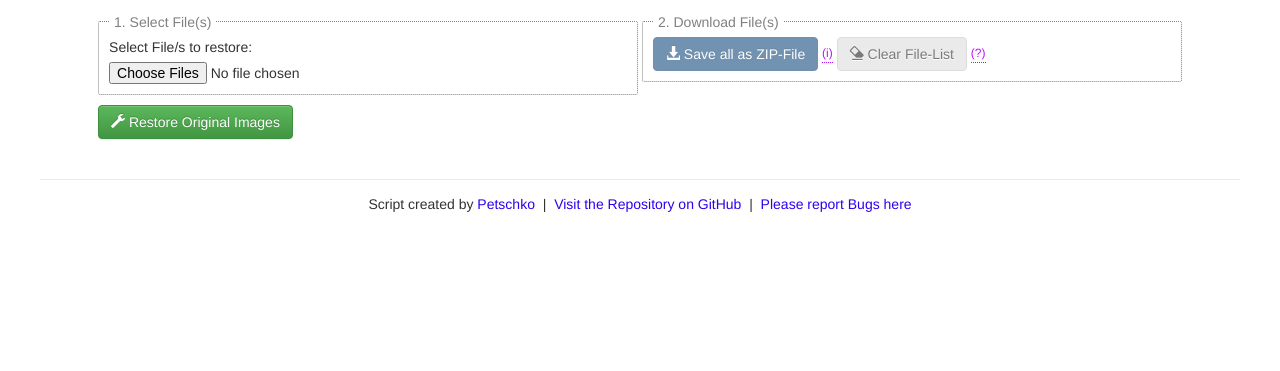
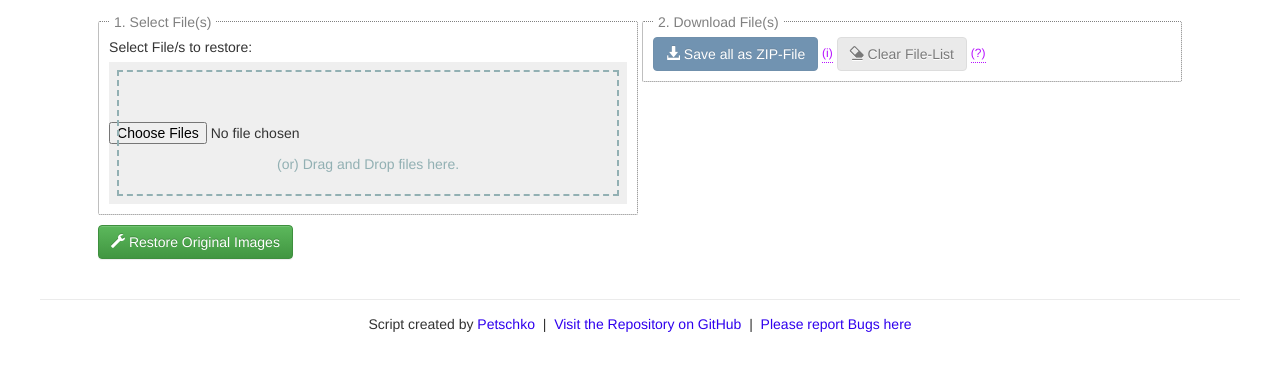
Before and after one commit to Petschko/RPG-Maker-MV-Decrypter, a website: page index.html in a window 1280 px wide. Both pictures are taken after a click on the link "(No-Key) Restore images from a Game". Shown: the part 309-680 px from the top of the page. Drawn offline with Linux system fonts and the light colour scheme.

Commit message:
Added better drag & drop support

```diff
--- a/index.html
+++ b/index.html
@@ -22,7 +22,7 @@
 		<!-- https://getbootstrap.com/docs/3.4/getting-started/ -->
 		<link rel="stylesheet" href="styles/bootstrap.min.css">
 		<link rel="stylesheet" href="styles/bootstrap-theme.min.css">
-		<link rel="stylesheet" href="styles/style.css?ver=1.2">
+		<link rel="stylesheet" href="styles/style.css?ver=2.0.1">
 	</head>
 	<body>
 		<noscript>
@@ -133,8 +133,8 @@
 								<label for="encryptedFiles">
 									En/Decrypt-File(s):
 								</label>
-								<div class="bottom-space">
-									<input type="file" accept=".png,.ogg,.m4a,.rpgmvp,.rpgmvm,.rpgmvo,.png_,.ogg_,.m4a_" name="encryptedFiles" id="encryptedFiles" multiple required>
+								<div class="bottom-space drag-drop-file">
+									<input type="file" accept=".png,.ogg,.m4a,.rpgmvp,.rpgmvm,.rpgmvo,.png_,.ogg_,.m4a_" name="encryptedFiles" id="encryptedFiles" title="Drag and drop files here or select them" multiple required>
 								</div>
 							</div>
 							</fieldset>
@@ -314,8 +314,8 @@
 								<label for="encryptedImg">
 									Select File/s to restore:
 								</label>
-								<div class="bottom-space">
-									<input id="encryptedImg" type="file" accept=".rpgmvp,.png_" name="encryptedImg" multiple required>
+								<div class="bottom-space drag-drop-file">
+									<input id="encryptedImg" type="file" accept=".rpgmvp,.png_" name="encryptedImg" title="Drag and drop files here or select them" multiple required>
 								</div>
 							</fieldset>
 
--- a/styles/style.css
+++ b/styles/style.css
@@ -348,6 +348,29 @@ button#encrypt > span {
 	margin: 0;
 }
 
+/* Drag & Drop Styles */
+.drag-drop-file {
+	position: relative;
+}
+
+.drag-drop-file input[type="file"] {
+	outline: 2px dashed #92b0b3;
+	outline-offset: -10px;
+	padding: 60px 0;
+	background-color: #efefef;
+	text-align: center;
+	width: 100%;
+}
+
+.drag-drop-file:before {
+	content: "(or) Drag and Drop files here.";
+	color: #92b0b3;
+	position: absolute;
+	bottom: 30px;
+	left: 50%;
+	transform: translate(-50%);
+}
+
 /* Media-Queries */
 @media all and (min-width: 801px) and (max-width: 1080px) {
 	#home a.menu-link,
@@ -371,6 +394,11 @@ button#encrypt > span {
 
 	.button-grid-wrapper .box2 button {
 		width: 100%;
+	}
+
+	/* Drag & Drop Styles */
+	.drag-drop-file input[type="file"] {
+		padding-bottom: 90px;
 	}
 }
 
@@ -431,4 +459,9 @@ button#encrypt > span {
 	.button-grid-wrapper .box2 button {
 		width: 100%;
 	}
+
+	/* Drag & Drop Styles */
+	.drag-drop-file input[type="file"] {
+		padding-bottom: 90px;
+	}
 }
```
